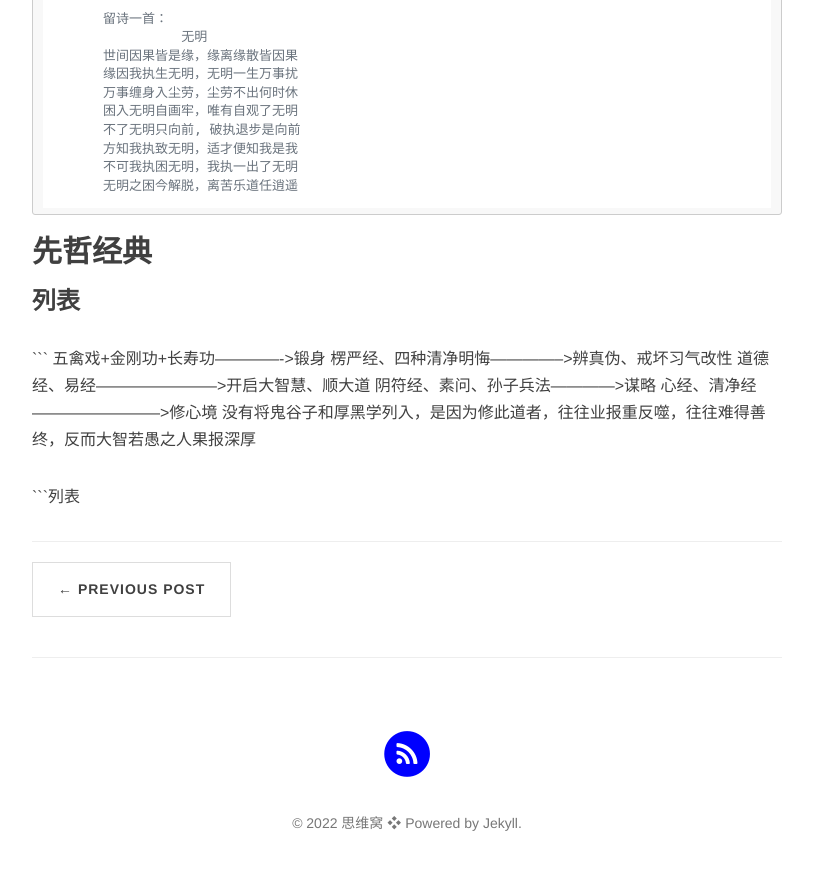
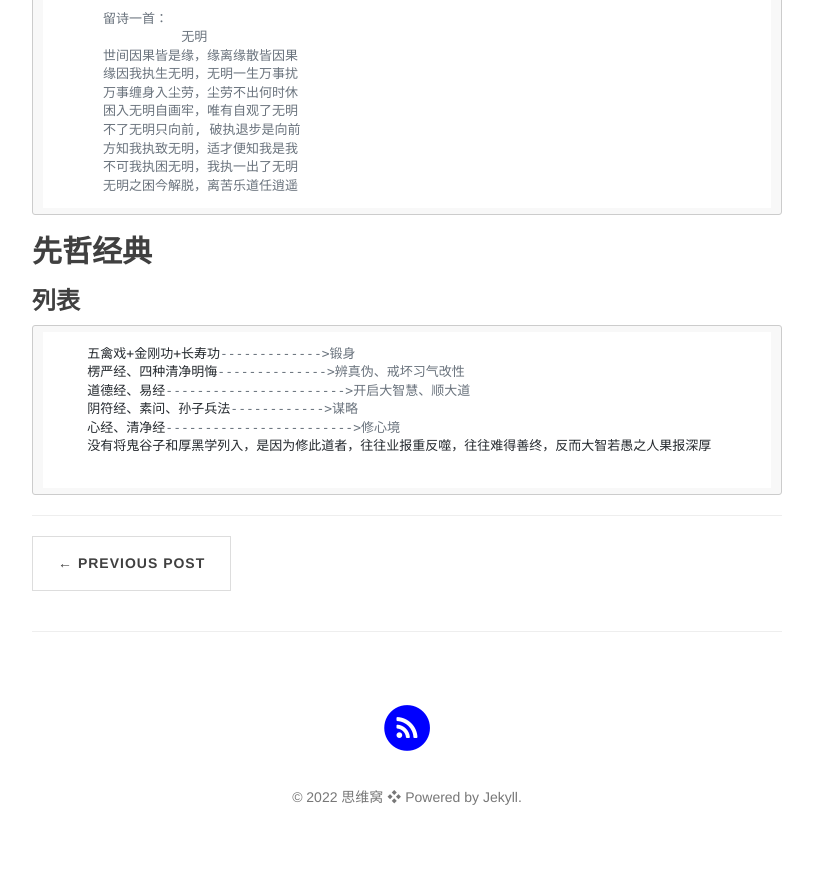
Before and after one commit to figerdeng/siweiwo, a Jekyll site: the page built from _posts/2022-06-01-renshengdunwu.md, in a window 1280 px wide and 900 px high, scrolled down 1803 px. Shown: the top 870 px of the window, without its empty margins (233-1046 px from the left). Built offline with Jekyll 4.4.1, drawn with Linux system fonts in a browser that asks for light colours; nearby versions of some CDN libraries; comment, search, counter and statistics services are not loaded.

Commit message:
人生顿悟

````diff
--- a/_posts/2022-06-01-renshengdunwu.md
+++ b/_posts/2022-06-01-renshengdunwu.md
@@ -65,7 +65,6 @@ description: 人生顿悟
 ```
 
 
-
 ## **先哲经典**
 ### **列表**
 ```
@@ -76,4 +75,4 @@ description: 人生顿悟
     心经、清净经------------------------>修心境
     没有将鬼谷子和厚黑学列入，是因为修此道者，往往业报重反噬，往往难得善终，反而大智若愚之人果报深厚
 
-```列表
+```
````
